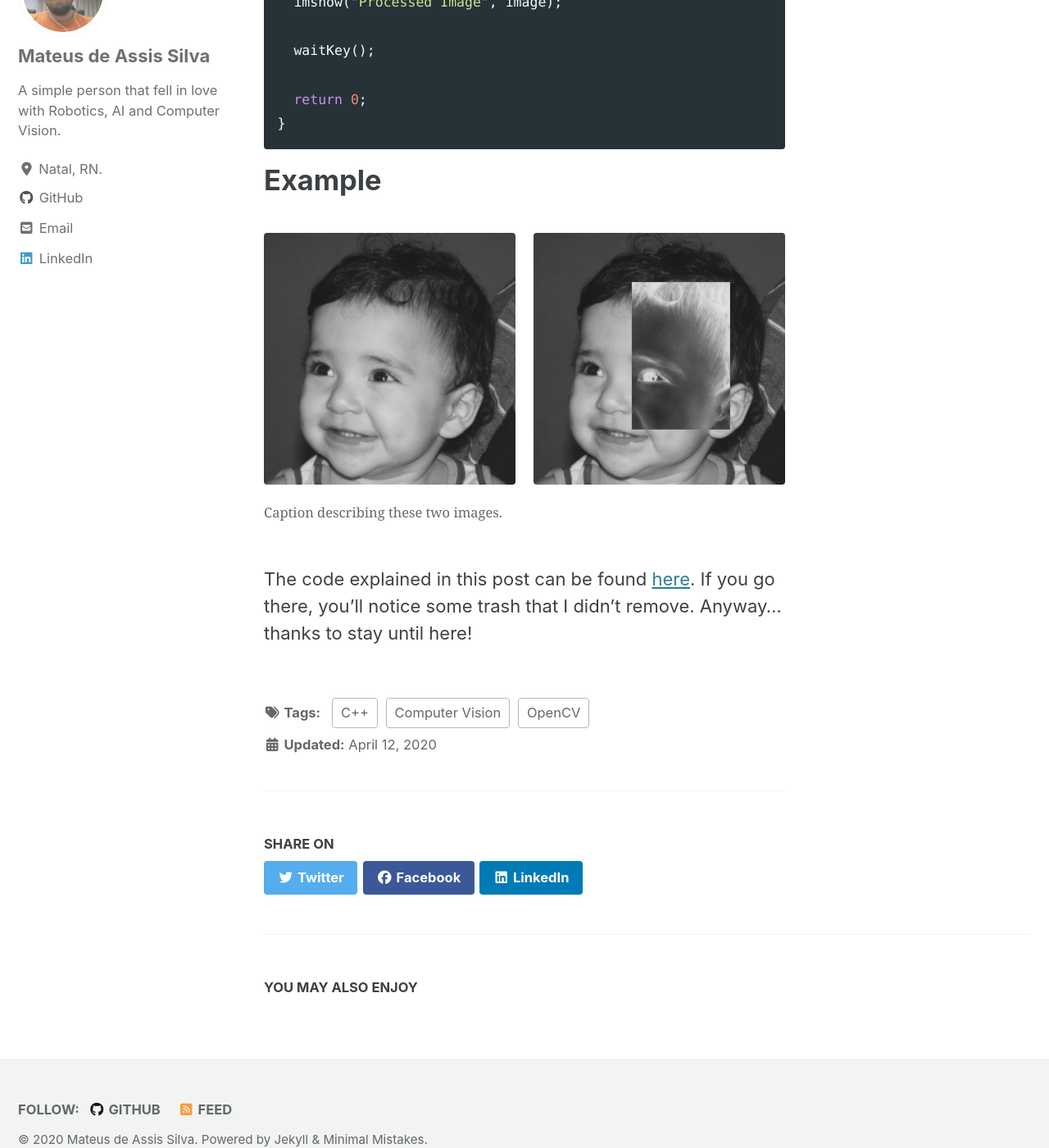
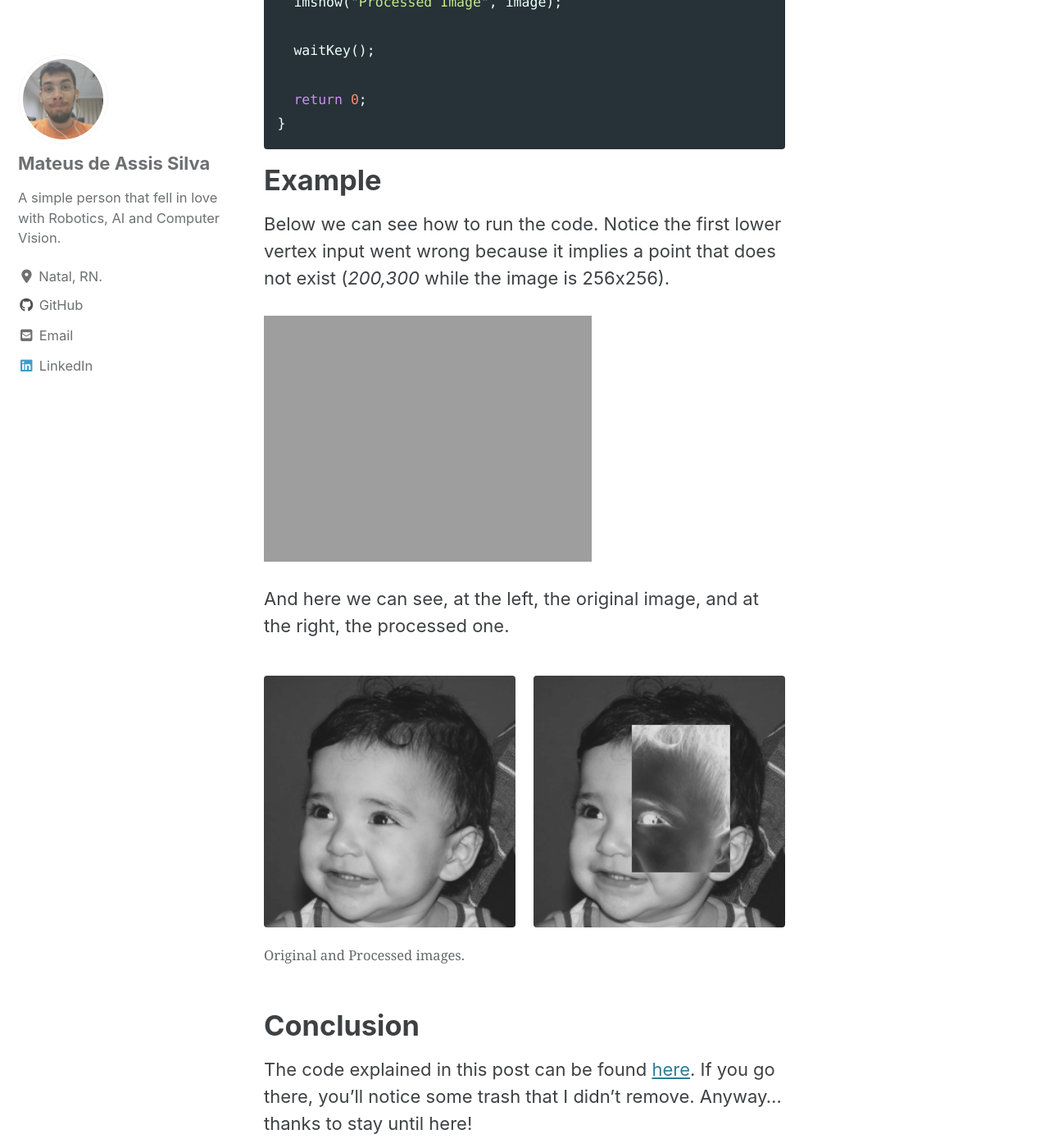
Before and after one commit to mtxslv/mtxslv.github.io, a Jekyll site: the page built from _posts/2020-04-12-opencv_basics.md, in a window 1280 px wide and 1400 px high, scrolled down 4352 px. Shown: the whole window at 82% size. Built offline with Jekyll 4.4.1, drawn with Linux system fonts in a browser that asks for light colours; cached includes are drawn as plain includes; nearby versions of some CDN libraries.

Commit message:
I added last image

```diff
--- a/_posts/2020-04-12-opencv_basics.md
+++ b/_posts/2020-04-12-opencv_basics.md
@@ -118,11 +118,18 @@
 
 # Example
 
+Below we can see how to run the code. Notice the first lower vertex input went wrong because it implies a point that does not exist (_200,300_ while the image is 256x256).
+
+<img src="{{ site.url }}{{ site.baseurl }}/images/posts_images/2020-04-12-opencv_basics/example_run_terminal.png" alt="">
+
+And here we can see, at the left, the original image, and at the right, the processed one.
+
 <figure class="half">
     <a href="/assets/images/image-filename-1-large.jpg"><img src="/images/posts_images/2020-04-12-opencv_basics/biel.png"></a>
     <a href="/assets/images/image-filename-2-large.jpg"><img src="/images/posts_images/2020-04-12-opencv_basics/processed_image.jpg"></a>
-    <figcaption>Caption describing these two images.</figcaption>
+    <figcaption>Original and Processed images.</figcaption>
 </figure>
 
+# Conclusion
 
 The code explained in this post can be found [here](https://github.com/mtxslv/dca0445_dip/blob/master/exercises/regions.cpp). If you go there, you'll notice some trash that I didn't remove. Anyway... thanks to stay until here!
```
